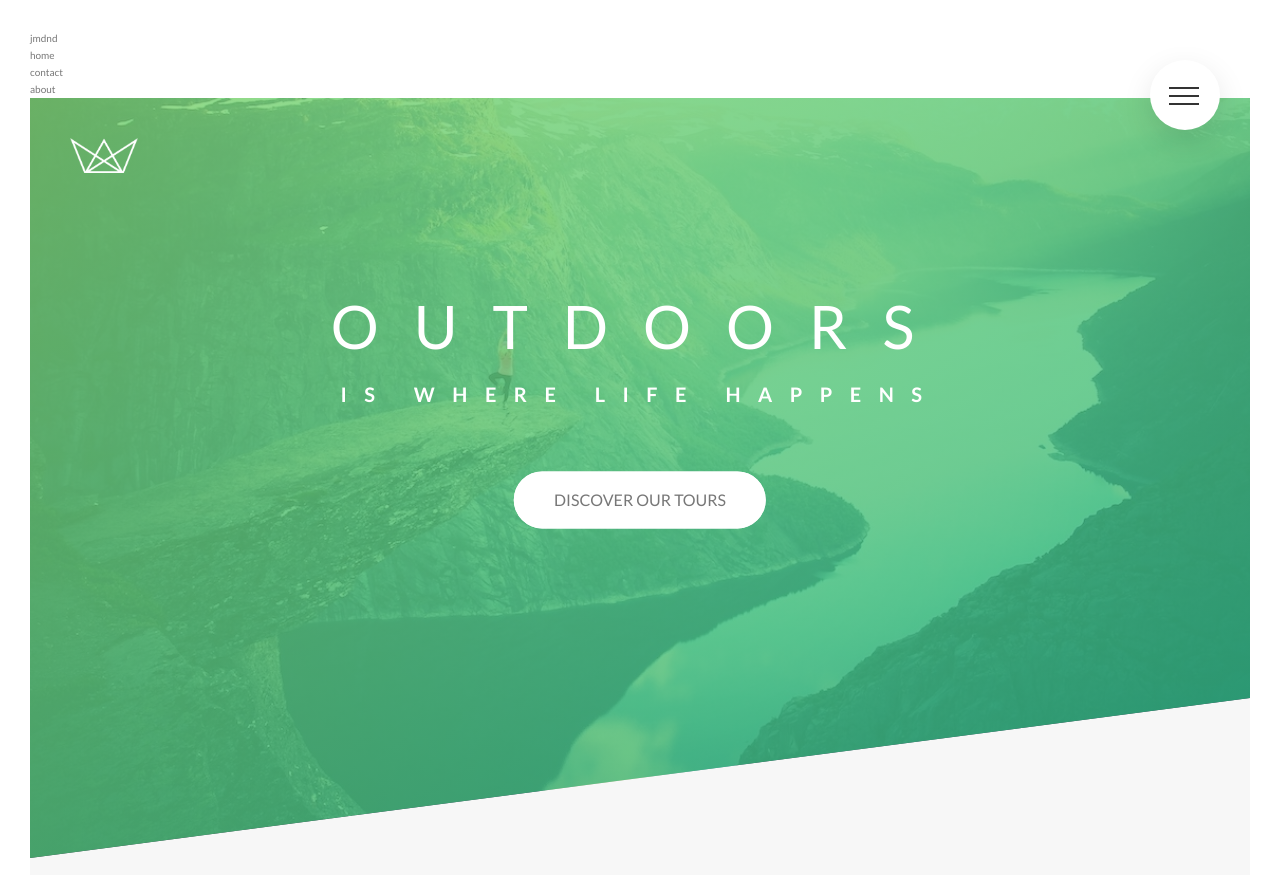
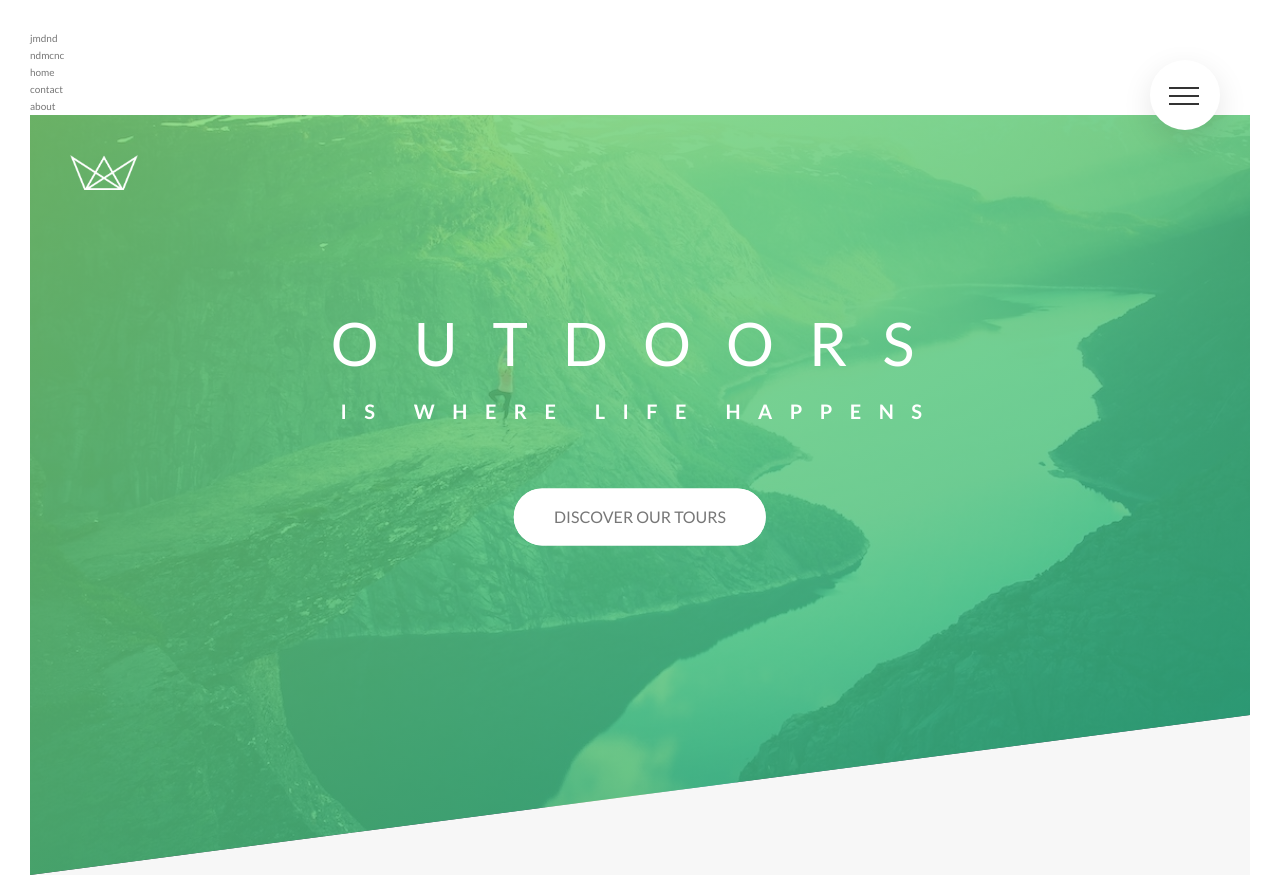
Before and after one commit to hunrayy/natours, a plain HTML site: page index.html in a window 1280 px wide. Shown: the top 875 px of the page. Drawn offline with Linux system fonts and the light colour scheme.

Commit message:
edited code

```diff
--- a/index.html
+++ b/index.html
@@ -15,6 +15,7 @@
     <body>
         <div class="navigation">
         <p>jmdnd</p>
+        <p>ndmcnc</p>
             <input type="checkbox" class="navigation__checkbox" id="navi-toggle">
             <label for="navi-toggle" class="navigation__button">
                 <span class="navigation__icon">&nbsp;</span>
```
